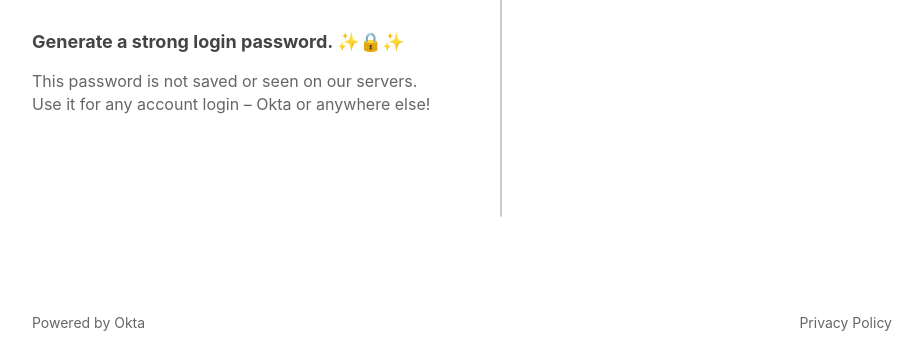
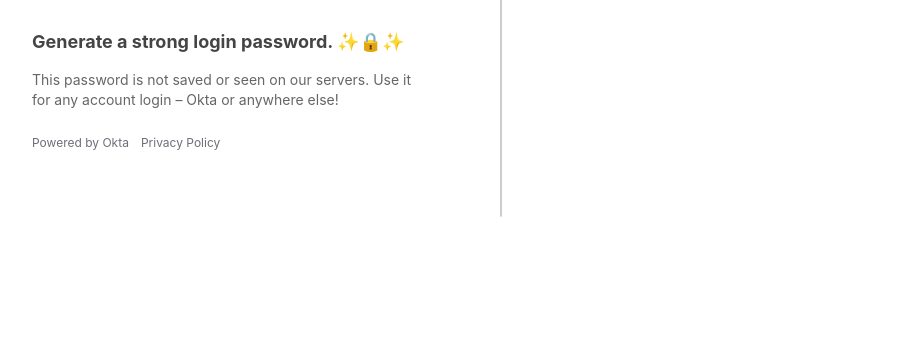
Before and after one commit to tarunbatra/genpass, a React (Create React App) app in the folder example/: page / in a window 1280 px wide. Shown: the part 435-797 px from the top of the page, without its empty margins (178-1100 px from the left). Built offline with nearby package versions, Linux system fonts and the light colour scheme.

Commit message:
footer styling tweaks

```diff
--- a/example/src/App.css
+++ b/example/src/App.css
@@ -26,7 +26,7 @@ main {
 }
 
 .copy p {
-  font-size: 16px;
+  font-size: 14px;
   line-height: 1.4;
 }
 
@@ -49,11 +49,14 @@ main {
 
 footer {
   margin-top: auto;
-  margin-bottom: 20px;
   display: flex;
-  justify-content: space-between;
+  justify-content: start;
 }
-
-footer p {
-  font-size: 14px;
+.copy footer p {
+  font-size: 12px;
+  margin-right: 12px;
 }
+.copy footer p a {
+  color: #6e6e78;
+  text-decoration: none;
+}
--- a/example/src/App.js
+++ b/example/src/App.js
@@ -18,15 +18,15 @@ const App = () => {
             This password is not saved or seen on our servers.
             Use it for any account login &ndash; Okta or anywhere else!
           </p>
+          <footer>
+            <p><a href="#">Powered by Okta</a></p>
+            <p><a href="#">Privacy Policy</a></p>
+          </footer>
         </section>
         <section className="password-generator">
           <PasswordGenerator />
         </section>
       </main>
-      <footer>
-        <p>Powered by Okta</p>
-        <p>Privacy Policy</p>
-      </footer>
     </div>
   )
 }
```
